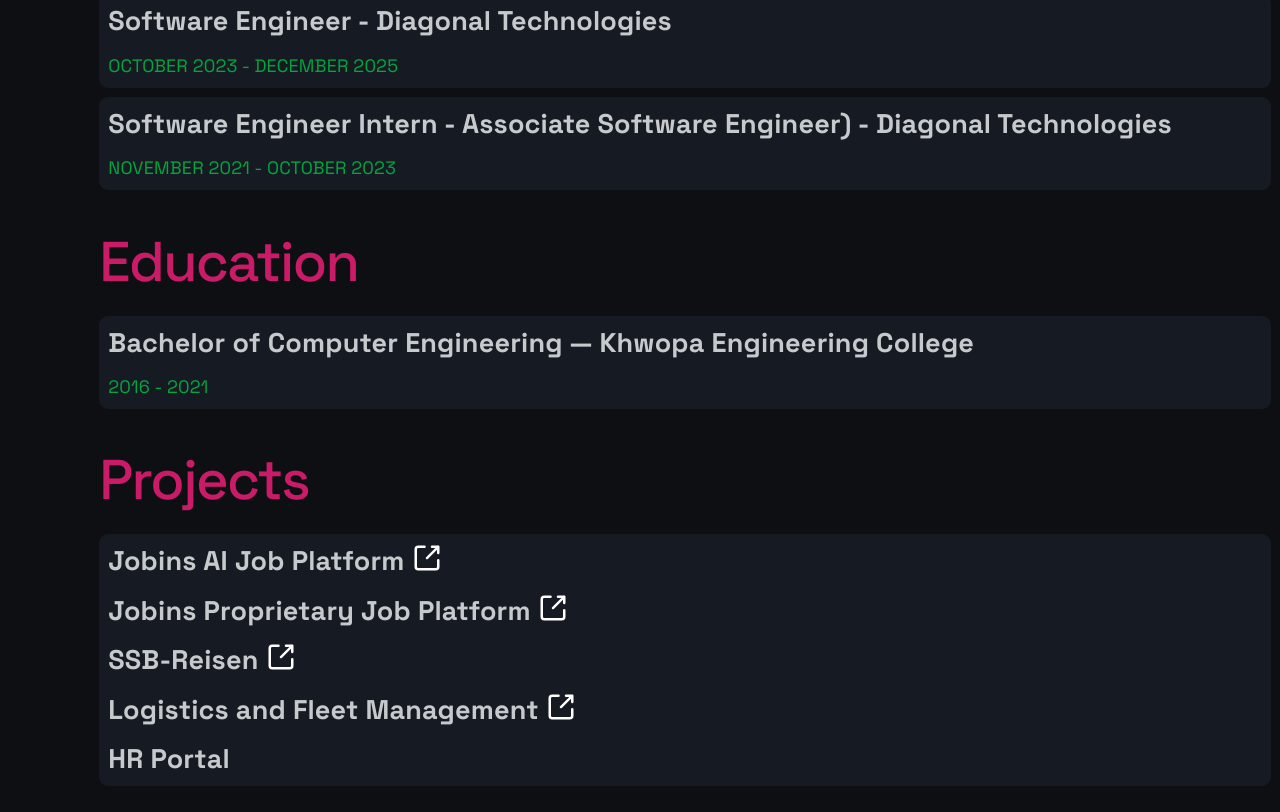
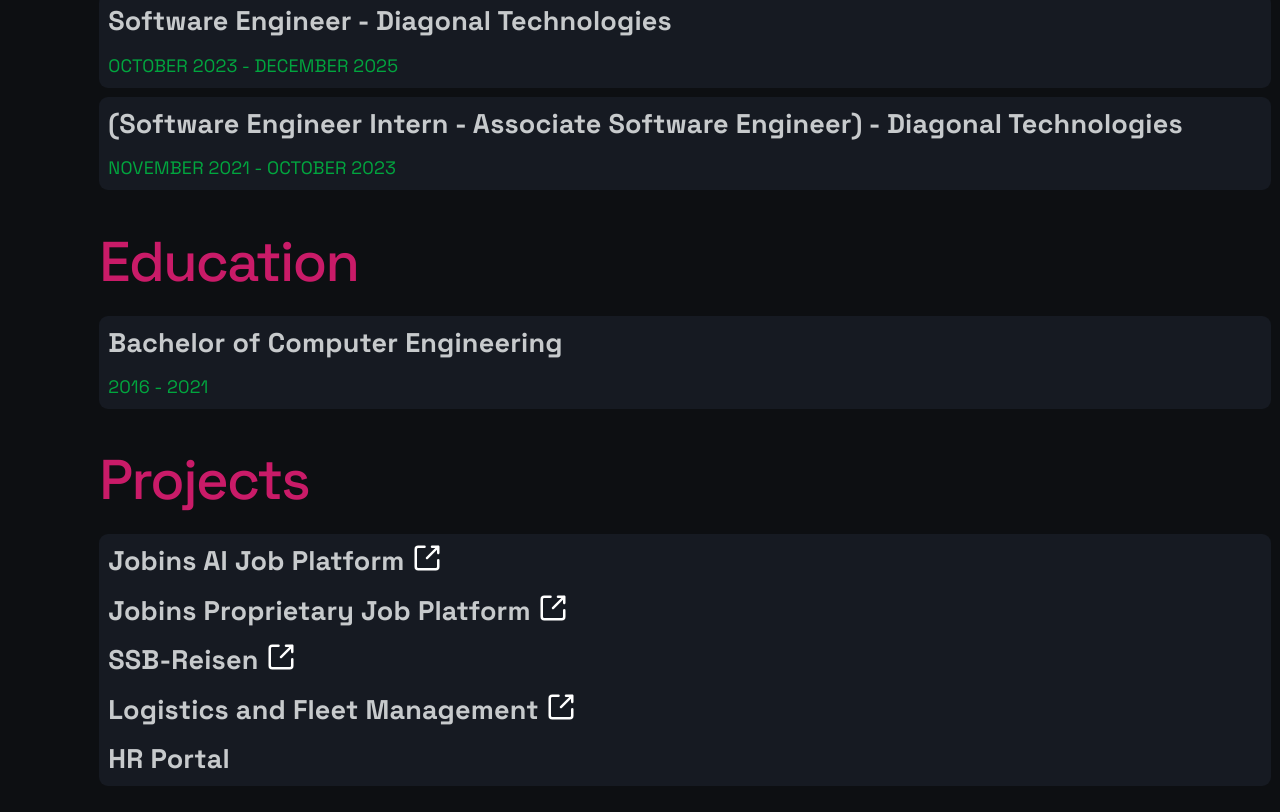
Before and after one commit to Baj-Rujwal/baj-rujwal.github.io, a React (Vite) app: page / in a window 1280 px wide. Shown: the part 1659-2471 px from the top of the page. Built offline with nearby package versions, Linux system fonts and the light colour scheme.

Commit message:
Fix job title formatting in education and experience

```diff
--- a/src/data/data.ts
+++ b/src/data/data.ts
@@ -57,7 +57,7 @@
 
 const EDUCATION: Experience[] = [
     {
-        title: "Bachelor of Computer Engineering — Khwopa Engineering College",
+        title: "Bachelor of Computer Engineering",
         duration: "2016 - 2021",
     },
 ];
@@ -84,7 +84,7 @@
         ],
     },
     {
-        title: "Software Engineer Intern - Associate Software Engineer) - Diagonal Technologies",
+        title: "(Software Engineer Intern - Associate Software Engineer) - Diagonal Technologies",
         duration: "NOVEMBER 2021 - OCTOBER 2023",
         description: [
             "Developed a in-house HR solution helping maintain attendance, leaves, holidays and salary.",
```
